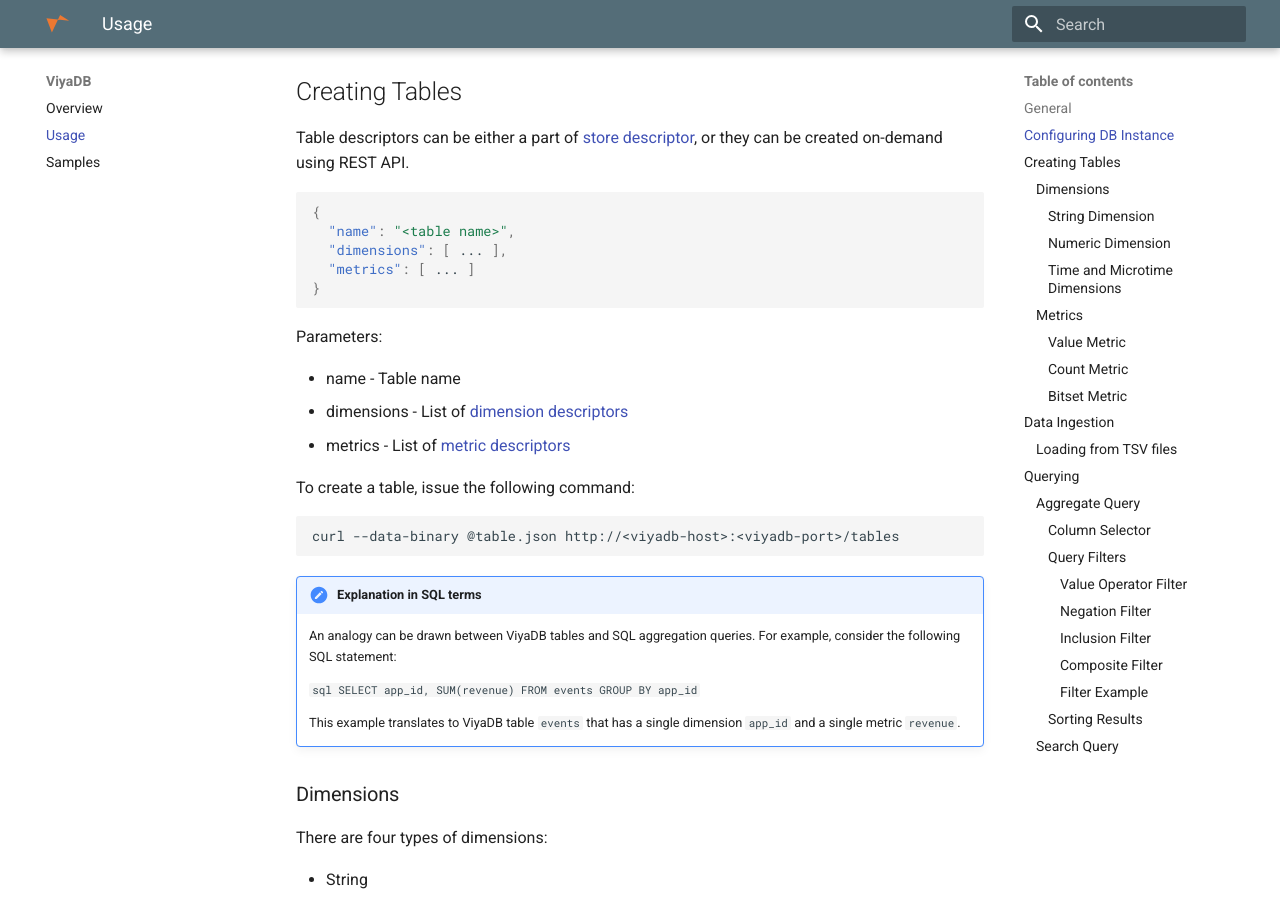
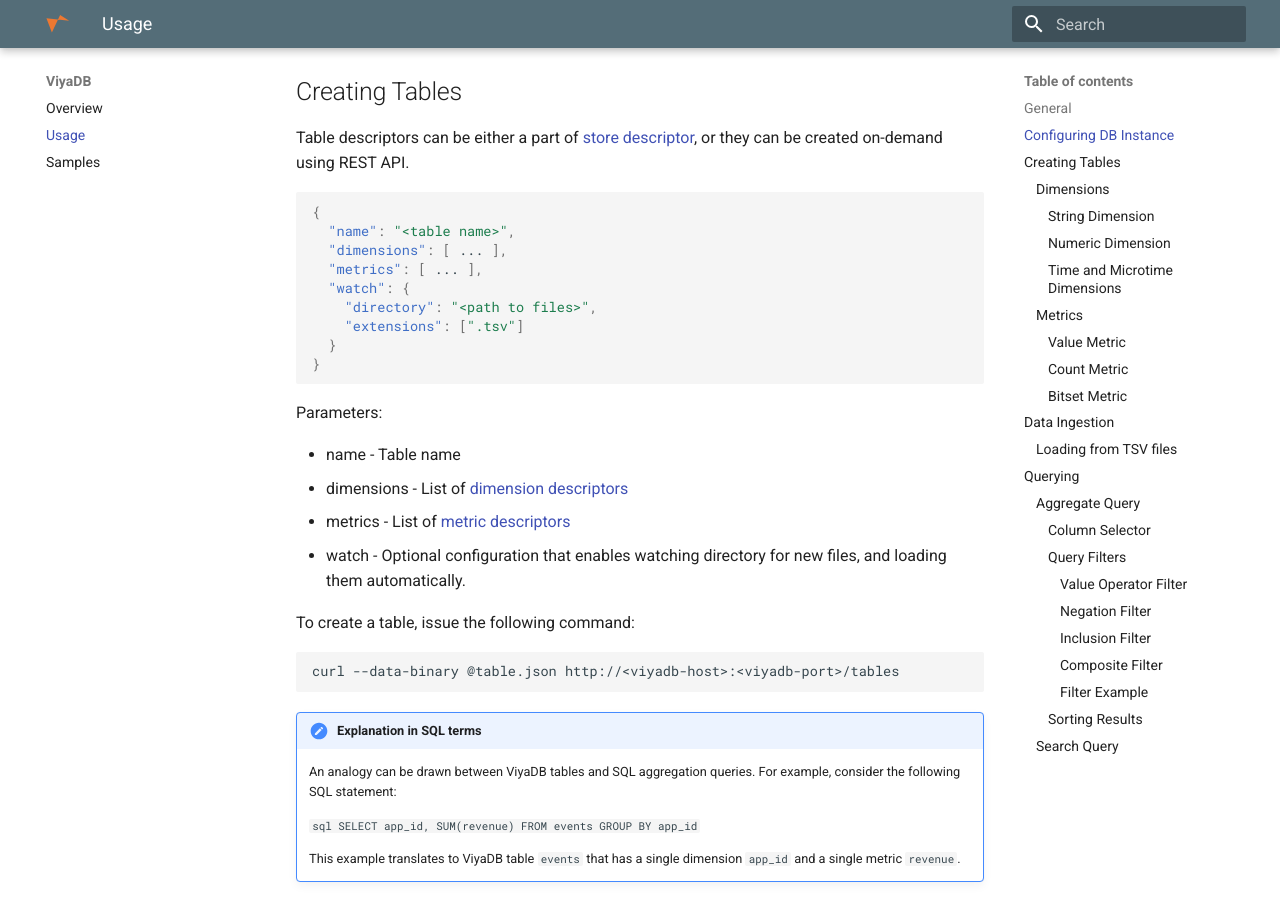
Before and after one commit to viyadb/website, an MkDocs documentation site: the page built from docs/usage.md, in a window 1280 px wide and 900 px high, scrolled down 1049 px. Built offline with MkDocs 1.6.1 and Material for MkDocs 9.7.7, drawn with Linux system fonts in a browser that asks for light colours; old or Windows-style settings are respelled for this version of MkDocs.

Commit message:
Added documentation for watch option

````diff
--- a/docs/usage.md
+++ b/docs/usage.md
@@ -43,7 +43,11 @@
 {
   "name": "<table name>",
   "dimensions": [ ... ],
-  "metrics": [ ... ]
+  "metrics": [ ... ],
+  "watch": {
+    "directory": "<path to files>",
+    "extensions": [".tsv"]
+  }
 }
 ```
 
@@ -52,6 +56,7 @@
  * name - Table name
  * dimensions - List of [dimension descriptors](#dimensions)
  * metrics - List of [metric descriptors](#metrics)
+ * watch - Optional configuration that enables watching directory for new files, and loading them automatically.
 
 To create a table, issue the following command:
 
````
